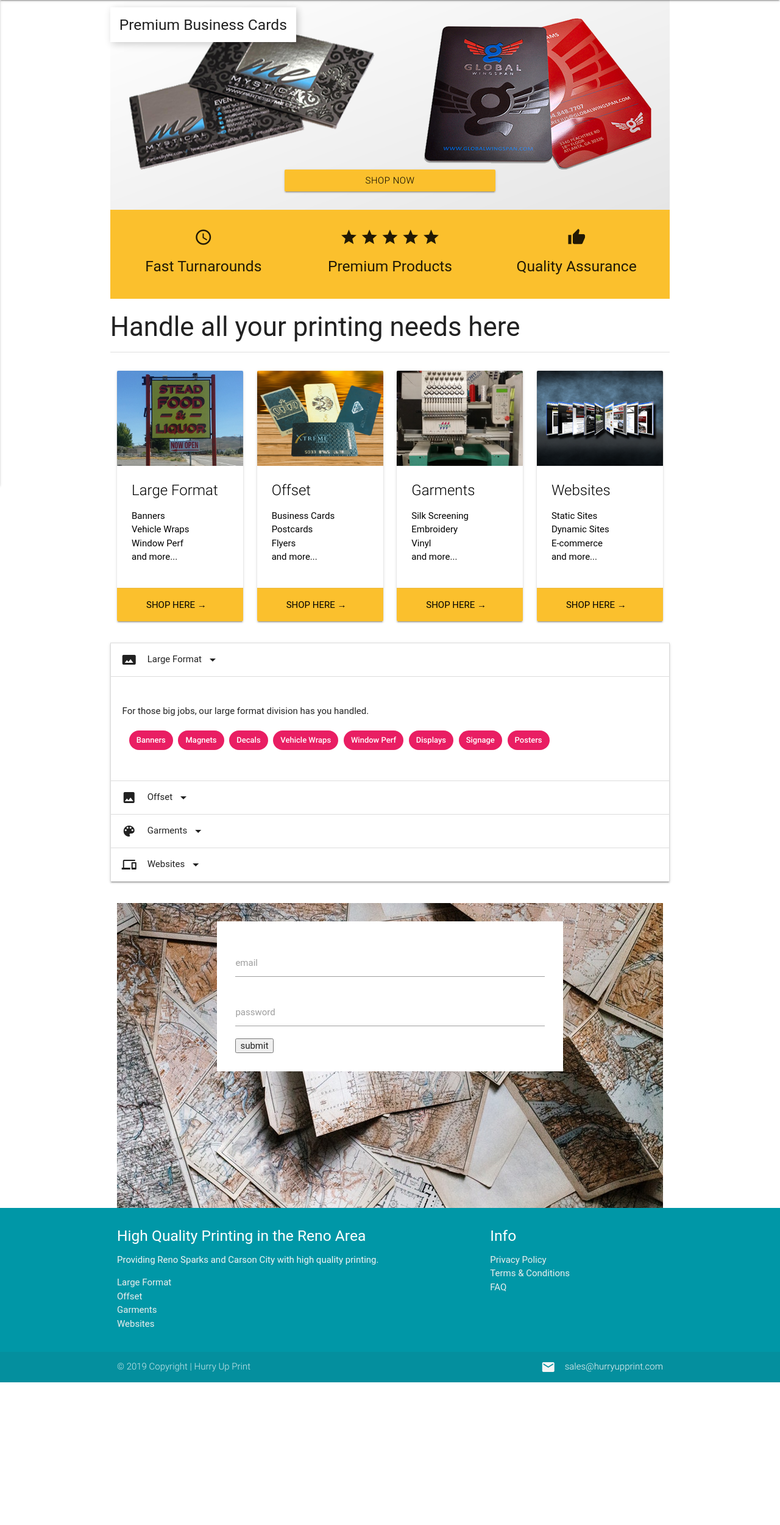
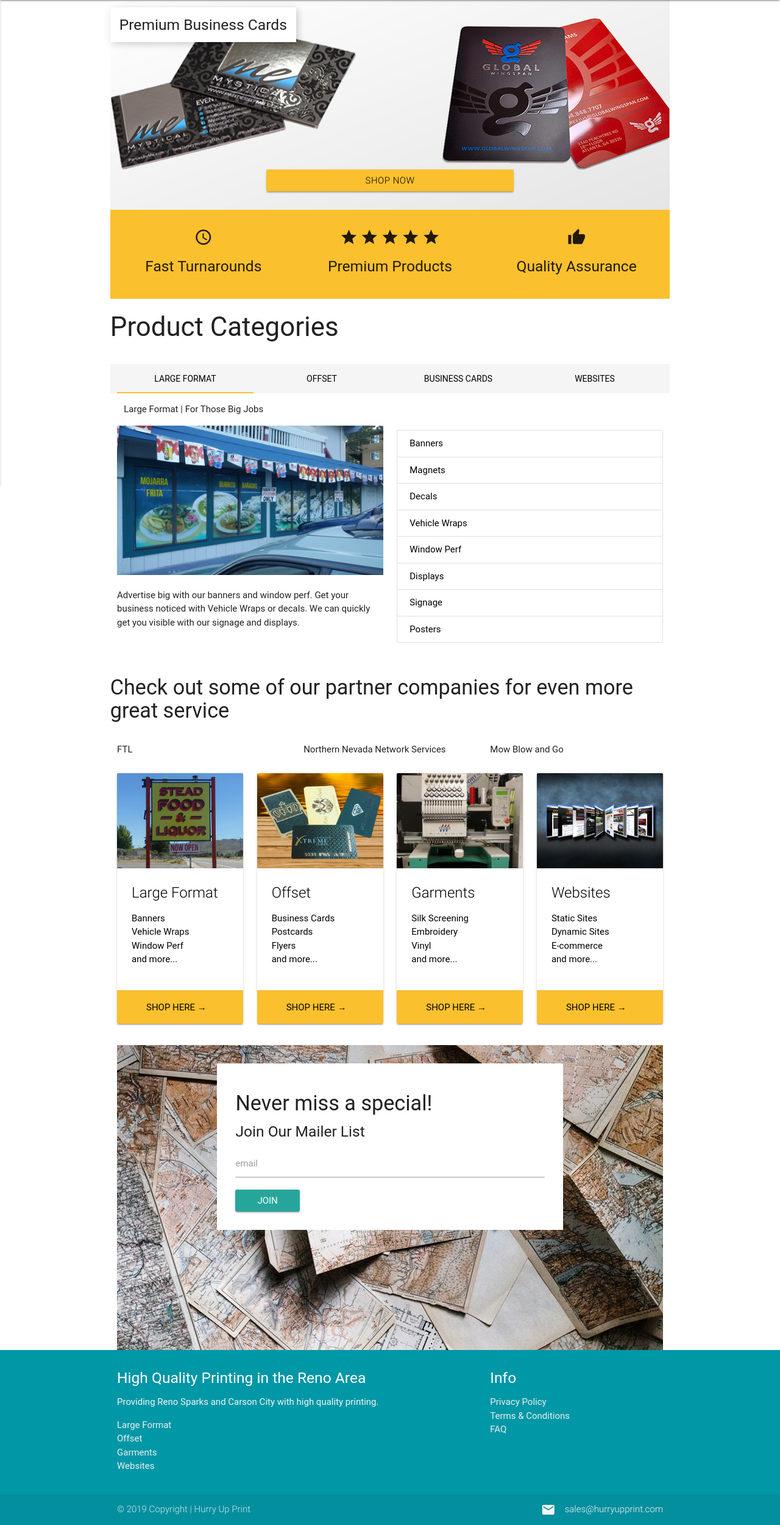
Before and after one commit to wcolts2000/hup-client, a PHP site: page / in a window 1280 px wide. Shown: the part 64-2565 px from the top of the page at 61% size. Before the commit the page ends 2331 px from the top, so only its background shows below. Run offline with PHP 8.4, Linux system fonts and the light colour scheme; some libraries are stand-ins or nearby versions; some web fonts are replaced.

Commit message:
added tabs and companies banner to index page

```diff
--- a/css/styles.css
+++ b/css/styles.css
@@ -21,7 +21,7 @@
   display: flex;
   justify-content: space-between;
   flex-wrap: wrap;
-  padding: 2rem;
+  padding: 2rem 0;
   background: linear-gradient(to bottom right, rgba(0,0,0,0), rgba(0,0,0,.1));
   position: relative;
 }
@@ -52,3 +52,7 @@
 .col.p2 {
   padding: 2rem;
 }
+
+.tabs li.indicator {
+  background-color: #FBC02D;
+}
--- a/index.php
+++ b/index.php
@@ -23,11 +23,7 @@
   </head>
   <body>
 
-    <?php include 'header.php';
-    require __DIR__ . '/vendor/autoload.php';
-    $dotenv = Dotenv\Dotenv::createImmutable(__DIR__);
-    $dotenv->load();
-    ?>
+    <?php include 'header.php'; ?>
 
 
     <div class="home container">
@@ -40,19 +36,14 @@
           <img class="responsive-img" src="img/premium-business-card-1.png" />
           <img class="responsive-img" src="img/premium-business-card-2.png" />
           <button class="hero-btn btn waves-effect waves light yellow darken-2 black-text">Shop Now</button>
-        <!-- <img
-          class="responsive-img"
-          style="padding: 0 2.4rem;"
-          src="img/hup_logo.png"
-          width="400"
-          alt="Hurry Up Print logo"
-        /> -->
       </div>
     </section>
 
 
     <main class="home-main white">
-      <div class="row yellow darken-2">
+
+      <!-- ICON BANNER -->
+      <div class="row yellow darken-2 hide-on-small-only">
         <div class="col s4 center-align p2">
           <i class="material-icons small">access_time</i>
           <h5>Fast Turnarounds</h5>
@@ -70,13 +61,142 @@
           <h5>Quality Assurance</h5>
         </div>
       </div>
+
+      <!-- PRODUCT CATEGORIES -->
       <div class="row">
+        <h3>Product Categories</h3>
+      </div>
 
-      <h3>Handle all your printing needs here</h3>
-      <div class="divider"></div>
-      <br>
+      <!-- CATEGORY TABS -->
+      <div class="row">
+        <div class="col s12 grey lighten-4">
+          <ul class="tabs grey lighten-4">
+            <li class="tab col s3 active"><a href="#category1" class="black-text">LARGE FORMAT</a></li>
+            <li class="tab col s3"><a href="#category2" class="black-text">OFFSET</a></li>
+            <li class="tab col s3"><a href="#category3" class="black-text">BUSINESS CARDS</a></li>
+            <li class="tab col s3"><a href="#category4" class="black-text">WEBSITES</a></li>
+          </ul>
+        </div>
+        <div id="category1" class="col s12">
+          <div class="col s12">
+            <p>Large Format | For Those Big Jobs</p>
+          </div>
+          <div class="row">
+            <div class="col s6">
+              <img src="img/lupitas-windows-1.jpg" alt="window decals on a mexican restaurant" class="responsive-img">
+              <p>Advertise big with our banners and window perf. Get your business noticed with Vehicle Wraps or decals. We can quickly get you visible with our signage and displays.</p>
+            </div>
+            <div class="col s6">
+              <ul class="collection">
+                <a href="#!" class="black-text waves-effect waves-light collection-item"><li>Banners</li></a>
+                <a href="#!" class="collection-item black-text waves-effect waves-light"><li>Magnets</li></a>
+                <a href="#!" class="collection-item black-text waves-effect waves-light"><li>Decals</li></a>
+                <a href="#!" class="collection-item black-text waves-effect waves-light"><li>Vehicle Wraps</li></a>
+                <a href="#!" class="collection-item black-text waves-effect waves-light"><li>Window Perf</li></a>
+                <a href="#!" class="collection-item black-text waves-effect waves-light"><li>Displays</li></a>
+                <a href="#!" class="collection-item black-text waves-effect waves-light"><li>Signage</li></a>
+                <a href="#!" class="collection-item black-text waves-effect waves-light"><li>Posters</li></a>
+              </ul>
+            </div>
+          </div>
+        </div>
+        <div id="category2" class="col s12">
+          <div class="col s12">
+            <p>Offset | Business Cards, Flyers, and More</p>
+          </div>
+          <div class="row">
+            <div class="col s6">
+              <img src="img/premium-business-card-2.png" alt="fancy business cards" class="responsive-img">
+              <p>Never miss a connection opportunity. Be sure to have your business cards at all times. Create a personalized postcard or mailer.</p>
+            </div>
+            <div class="col s6">
+              <ul class="collection">
+                <a href="#!" class="collection-item black-text waves-effect waves-light">
+                  <li>
+                    Business Cards
+                  </li>
+                </a>
+                <a href="#!" class="collection-item black-text waves-effect waves-light">
+                  <li>
+                    Postcards
+                  </li>
+                </a>
+                <a href="#!" class="collection-item black-text waves-effect waves-light">
+                  <li>
+                    Flyers
+                  </li>
+                </a>
+                <a href="#!" class="collection-item black-text waves-effect waves-light">
+                  <li>
+                    Invitations
+                  </li>
+                </a>
+                <a href="#!" class="collection-item black-text waves-effect waves-light">
+                  <li>
+                    Menus
+                  </li>
+                </a>
+              </ul>
+            </div>
+          </div>
+        </div>
+        <div id="category3" class="col s12">
+          <div class="col s12">
+            <p>Garments | Customize you shirts and more</p>
+          </div>
+          <div class="row">
+            <div class="col s6">
+              <img src="img/embroidered-hat.jpg" alt="a custom embroidered hat" class="responsive-img">
+              <p>Take your clothing to the next level and get them custom printed or embroidered.</p>
+            </div>
+            <div class="col s6">
+              <ul class="collection">
+                <a href="#!" class="collection-item black-text waves-effect waves-light"><li>Silk Screen Printing</li></a>
+                <a href="#!" class="collection-item black-text waves-effect waves-light"><li>Embroidery</li></a>
+                <a href="#!" class="collection-item black-text waves-effect waves-light"><li>Vinyl</li></a>
+              </ul>
+            </div>
+          </div>
+        </div>
+        <div id="category4" class="col s12">
+          <div class="col s12">
+            <p>Websites | Get your site built today.</p>
+          </div>
+          <div class="row">
+            <div class="col s6">
+              <img src="img/web-design.jpg" alt="a display of web pages" class="responsive-img">
+              <p>Get your custom website or native application built today. Take you company worldwide and advertise on the internet</p>
+            </div>
+            <div class="col s6">
+              <ul class="collection">
+                <a href="#!" class="collection-item black-text waves-effect waves-light"><li>Static Sites</li></a>
+                <a href="#!" class="collection-item black-text waves-effect waves-light"><li>Dynamic Sites</li></a>
+                <a href="#!" class="collection-item black-text waves-effect waves-light"><li>E-commerce Sites</li></a>
+                <a href="#!" class="collection-item black-text waves-effect waves-light"><li>Restaurant Sites</li></a>
+                <a href="#!" class="collection-item black-text waves-effect waves-light"><li>Blog Sites</li></a>
+                <a href="#!" class="collection-item black-text waves-effect waves-light"><li>Apps</li></a>
+              </ul>
+            </div>
+          </div>
+        </div>
+      </div>
 
+    </main>
+
+    <section class="home-section-partners gray lighten-2">
+      <div class="row">
+        <h4>Check out some of our partner companies for even more great service</h4>
+      </div>
+      <div class="row">
+        <div class="col s4">FTL</div>
+        <div class="col s4">Northern Nevada Network Services</div>
+        <div class="col s4">Mow Blow and Go</div>
+      </div>
+    </section>
+
+    <section class="home-section -cards">
       <!-- CARDS -->
+      <div class="row">
         <div class="col s12 m6 l3">
           <a class="black-text" href="large_format.html">
             <!-- CARD WITH IMAGE -->
@@ -100,8 +220,6 @@
             </div>
           </a>
         </div>
-
-
         <div class="col s12 m6 l3">
           <a class="black-text" href="offset.html">
             <!-- CARD WITH IMAGE -->
@@ -157,7 +275,6 @@
               </div>
               <div class="card-content">
                 <span class="card-title">Websites</span>
-
                 <ul>
                   <li>Static Sites</li>
                   <li>Dynamic Sites</li>
@@ -172,98 +289,11 @@
           </a>
         </div>
       </div>
-
-      <!-- collapsibles -->
-      <div class="row">
-        <ul class="collapsible" data-collapsible="expandable">
-          <li>
-            <div class="collapsible-header  active">
-              <i class="material-icons">panorama</i>
-              Large Format
-              <i class="material-icons right">arrow_drop_down</i>
-            </div>
-            <div class="collapsible-body">
-              <p class="row">For those big jobs, our large format division has you handled.<p>
-                <a href="#!" class="chip pink white-text waves-effect waves-light">Banners</a>
-                <a href="#!" class="chip pink white-text waves-effect waves-light">Magnets</a>
-                <a href="#!" class="chip pink white-text waves-effect waves-light">Decals</a>
-              <a href="#!" class="chip pink white-text waves-effect waves-light">Vehicle Wraps</a>
-              <a href="#!" class="chip pink white-text waves-effect waves-light">Window Perf</a>
-              <a href="#!" class="chip pink white-text waves-effect waves-light">Displays</a>
-              <a href="#!" class="chip pink white-text waves-effect waves-light">Signage</a>
-              <a href="#!" class="chip pink white-text waves-effect waves-light">Posters</a>
-            </div>
-          </li>
-          <li>
-            <!-- pre-select -->
-            <div class="collapsible-header">
-              <i class="material-icons">insert_photo</i>
-              Offset
-              <i class="material-icons right">arrow_drop_down</i>
-            </div>
-            <div class="collapsible-body">
-              <p>For all your smaller business advertising needs</p>
-              <a href="#!" class="chip pink white-text waves-effect waves-light">Business Cards</a>
-              <a href="#!" class="chip pink white-text waves-effect waves-light">Postcards</a>
-              <a href="#!" class="chip pink white-text waves-effect waves-light">Flyers</a>
-              <a href="#!" class="chip pink white-text waves-effect waves-light">Invitations</a>
-              <a href="#!" class="chip pink white-text waves-effect waves-light">Menus</a>
-            </div>
-          </li>
-          <li>
-            <div class="collapsible-header">
-              <i class="material-icons">color_lens</i>
-              Garments
-              <i class="material-icons right">arrow_drop_down</i>
-            </div>
-            <div class="collapsible-body">
-              <p>For all your garment customizations</p>
-              <a href="#!" class="chip pink white-text waves-effect waves-light">Silk Screen Printing</a>
-              <a href="#!" class="chip pink white-text waves-effect waves-light">Embroidery</a>
-              <a href="#!" class="chip pink white-text waves-effect waves-light">Vinyl</a>
-            </div>
-          </li>
-          <li>
-            <div class="collapsible-header">
-              <i class="material-icons">devices</i>
-              Websites
-              <i class="material-icons right">arrow_drop_down</i>
-            </div>
-            <div class="collapsible-body">
-              <p>For all your website and app needs</p>
-              <a href="#!" class="chip pink white-text waves-effect waves-light">Static Sites</a>
-              <a href="#!" class="chip pink white-text waves-effect waves-light">Dynamic Sites</a>
-              <a href="#!" class="chip pink white-text waves-effect waves-light">E-commerce Sites</a>
-              <a href="#!" class="chip pink white-text waves-effect waves-light">Restaurant Sites</a>
-              <a href="#!" class="chip pink white-text waves-effect waves-light">Blog Sites</a>
-              <a href="#!" class="chip pink white-text waves-effect waves-light">Apps</a>
-            </div>
-          </li>
-        </ul>
-      </div>
-    </main>
+    </section>
 
 
 
-      <div class="parallax-container">
-        <div class="parallax"><img src="img/maps.jpg" alt="a table of old maps"></div>
-
-        <div class="container">
-
-          <form class="white" id="form">
-            <div class="input-field">
-              <input id="email" type="email" autocomplete="on" />
-              <label for="email">email</label>
-            </div>
-            <div class="input-field">
-              <input id="password"  type="password" autocomplete="on" />
-              <label for="password">password</label>
-            </div>
-
-            <input id="form-submit" type="submit" value="submit" />
-          </form>
-        </div>
-      </div>
+      <?php include 'mailer_list.php'; ?>
 
     </div> <!--END CONTAINER -->
 
--- a/js/index.js
+++ b/js/index.js
@@ -16,6 +16,9 @@ $(document).ready(function() {
     $('.button-collapse').sideNav({
       hover: true
     });
+
+    // TABS
+    $('.tabs').tabs();
 
     // PARALLAX
     $('.parallax').parallax();
--- /dev/null
+++ b/mailer_list.php
@@ -0,0 +1,16 @@
+<?php
+echo "<div class='parallax-container'>";
+echo "  <div class='parallax'><img src='img/maps.jpg' alt='a table of old maps'></div>";
+echo "  <div class='container'>";
+echo "    <form class='white' id='form'>";
+echo "      <h4>Never miss a special!</h4>";
+echo "      <h5>Join Our Mailer List</h5>";
+echo "      <div class='input-field'>";
+echo "        <input id='email' type='email' autocomplete='on' />";
+echo "        <label for='email'>email</label>";
+echo "      </div>";
+echo "      <input class='btn waves-effect waves-light' id='form-submit' type='submit' value='join' />";
+echo "    </form>";
+echo "  </div>";
+echo "</div>";
+?>
```
Also changed, not shown: img/lupitas-door.jpg (renamed from img/20180611_190153.jpg), img/lupitas-windows-1.jpg (renamed from img/20180611_190125.jpg), img/lupitas-windows-2.jpg (renamed from img/20180611_190138.jpg). Lines whose indentation alone changed are shown as unchanged.
